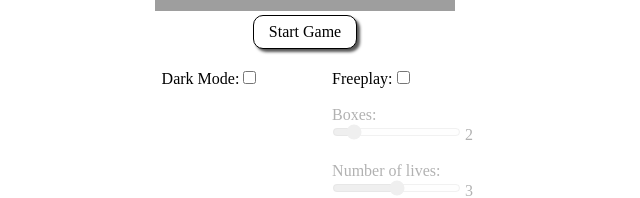
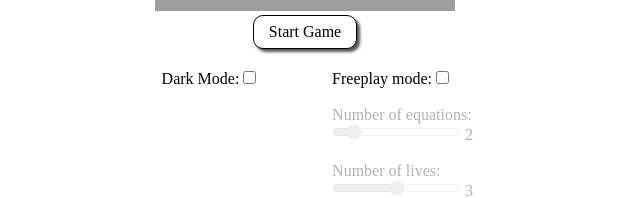
Before and after one commit to MrMugwump/BrainstormComp225, a Next.js app: page / in a window 1280 px wide. Shown: the part 203-401 px from the top of the page, without its empty margins (335-975 px from the left). Built offline with nearby package versions, Linux system fonts and the light colour scheme; grey boxes are pictures that could not be loaded.

Commit message:
wording changes on the settings

```diff
--- a/src/app/gameScene.tsx
+++ b/src/app/gameScene.tsx
@@ -104,10 +104,6 @@ export default function GameScene() {
             setUserInput={setUserInput}
             userInput={userInput}/>
 
-            Difficulty: {difficulty} <br/>
-            Starting difficulty: {settings.getStartingDifficulty()}
-            Lives remaining: {livesRemaining}
-
             <br/><br/>
             {/* Calling this as a function and not an HTML component prevents weird rendering things. */}
             {EqTable(boxes)}
--- a/src/app/menu.tsx
+++ b/src/app/menu.tsx
@@ -33,7 +33,7 @@ export default function Menu({settings, setSettings, setInitialize}:any) {
 
     const IsFreeplayInput = () => (
         <div>
-            <p>Freeplay:&nbsp;
+            <p>Freeplay mode:&nbsp;
             <input
                 type="checkbox"
                 checked={isFreeplay}
@@ -63,7 +63,7 @@ export default function Menu({settings, setSettings, setInitialize}:any) {
 
     const BoxesInput = () => (
         <div>
-            <p className={"active"+String(isFreeplay)}>Boxes:<br/>
+            <p className={"active"+String(isFreeplay)}>Number of equations:<br/>
             <input
                 type="range"
                 onChange={changeBoxes}
```
